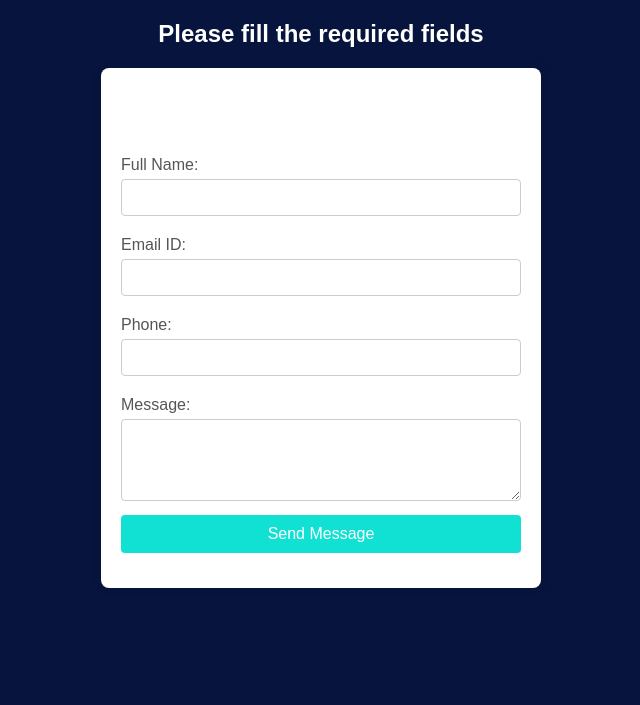
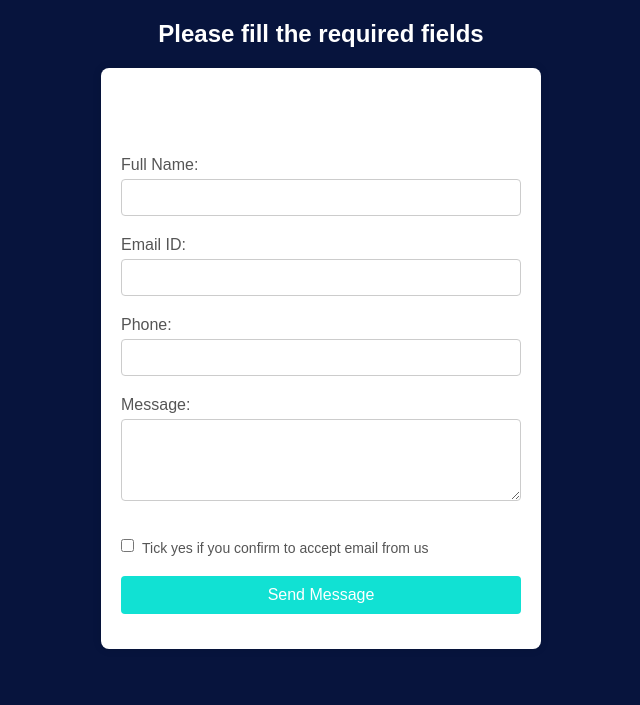
Before and after one commit to Wayasay/Datacelot, a plain HTML site: page contact.htm in a window 1280 px wide. Shown: the top 705 px of the page, without its empty margins (319-959 px from the left). Drawn offline with Linux system fonts and the light colour scheme.

Commit message:
consent box

```diff
--- a/contact.htm
+++ b/contact.htm
@@ -45,6 +45,21 @@
       box-sizing: border-box;
       border: 1px solid #ccc;
       border-radius: 4px;
+    }
+
+    /* Checkbox style */
+    .consent-container {
+      display: flex;
+      align-items: center;
+      gap: 8px;
+      margin: 15px 0;
+      font-size: 14px;
+      color: #333;
+    }
+
+    .consent-container input[type="checkbox"] {
+      width: auto;
+      margin: 0;
     }
 
     button {
@@ -98,6 +113,12 @@
     <label for="message">Message:</label>
     <textarea id="message" name="message" rows="4" required></textarea>
 
+    <!-- Consent Checkbox -->
+    <div class="consent-container">
+      <input type="checkbox" id="consent" name="consent" required>
+      <label for="consent">Tick yes if you confirm to accept email from us</label>
+    </div>
+
     <button type="submit" id="submitBtn">Send Message</button>
 
     <div id="responseMessage"></div>
@@ -124,7 +145,8 @@
         name: document.getElementById('name').value,
         email: document.getElementById('email').value,
         phone: document.getElementById('phone').value,
-        message: document.getElementById('message').value
+        message: document.getElementById('message').value,
+        consent: document.getElementById('consent').checked
       };
 
       try {
```
